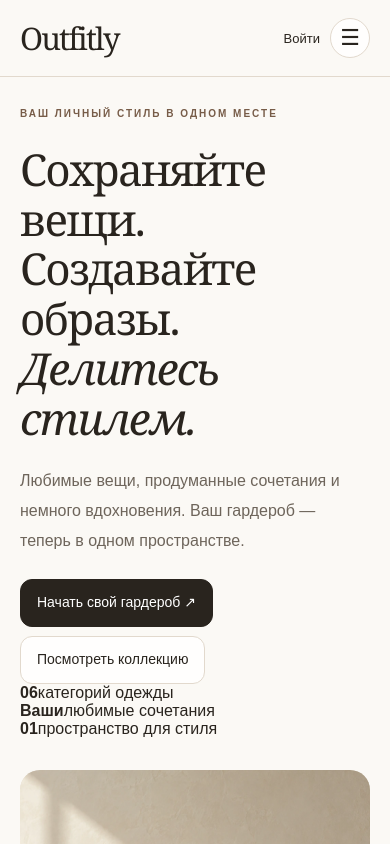
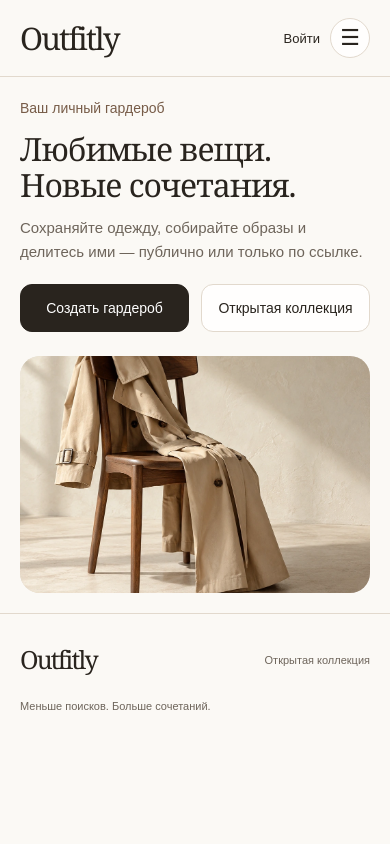
Before and after one commit to Bit-zevs/Outfitly, a website with bundled scripts: page src/frontend/index.html in a window 390 px wide. Shown: the top 844 px of the page. Built offline with nearby package versions, Linux system fonts and the light colour scheme; files whose address does not match are found by name.

Commit message:
feat(frontend): fit the landing page to laptop and mobile screens

```diff
--- a/src/frontend/index.html
+++ b/src/frontend/index.html
@@ -12,7 +12,7 @@
     <a class="skip-link" href="#content">Перейти к содержимому</a>
     <header id="header" class="site-header"></header>
     <main id="content" class="container page" tabindex="-1"><p role="status">Загружаем Outfitly…</p></main>
-    <footer class="site-footer"><a class="wordmark" href="#/">Outfitly<span>atelier</span></a><p>Меньше поисков. Больше сочетаний.</p><a href="#/discover">Открытая коллекция ↗</a></footer>
+    <footer class="site-footer"><a class="wordmark" href="#/">Outfitly<span>atelier</span></a><p>Меньше поисков. Больше сочетаний.</p><a href="#/discover">Открытая коллекция</a></footer>
     <dialog id="dialog" aria-labelledby="dialog-title"></dialog>
     <div id="toast" class="toast" role="status" aria-live="polite" hidden></div>
     <noscript>Для работы Outfitly включите JavaScript в браузере.</noscript>
--- a/src/frontend/src/pages.js
+++ b/src/frontend/src/pages.js
@@ -11,7 +11,7 @@ import { catalogQuery, changedFilter, safeReturn, shareAddress, profilePath, pub
 import { busy, confirmAction, modal, showError } from './ui.js';
 
 export function home(ctx) {
-  return { title: 'Ваш личный гардероб', html: `<section class="hero"><div class="hero-copy"><p class="eyebrow">Ваш личный стиль в одном месте</p><h1>Сохраняйте вещи.<br>Создавайте образы.<br><em>Делитесь стилем.</em></h1><p class="lead">Любимые вещи, продуманные сочетания и немного вдохновения. Ваш гардероб — теперь в одном пространстве.</p><div class="actions">${link(ctx.auth.user ? '/dashboard' : '/register', ctx.auth.user ? 'В мой гардероб ↗' : 'Начать свой гардероб ↗', 'btn')}${link('/discover', 'Посмотреть коллекцию', 'btn outline')}</div><div class="hero-notes"><div><strong>06</strong><span>категорий одежды</span></div><div><strong>Ваши</strong><span>любимые сочетания</span></div><div><strong>01</strong><span>пространство для стиля</span></div></div></div><div class="hero-art"><img class="hero-image" src="./src/assets/hero.webp" alt="Песочный тренч на деревянном стуле в светлой студии"><img class="hero-float" src="./src/assets/hero-bag.webp" alt="Сумка как завершающая деталь образа"></div></section><section class="home-bottom"><p class="eyebrow">Своя коллекция. Свой ритм.</p><h2>Больше возможностей<br>для вещей, которые вы любите.</h2><p class="lead">Добавляйте одежду, собирайте комплекты и делитесь находками — публично или только по ссылке.</p></section>` };
+  return { title: 'Ваш личный гардероб', html: `<div class="home-page"><section class="hero"><div class="hero-copy"><p class="home-intro">Ваш личный гардероб</p><h1>Любимые вещи.<br>Новые сочетания.</h1><p class="lead">Сохраняйте одежду, собирайте образы и делитесь ими — публично или только по ссылке.</p><div class="actions">${link(ctx.auth.user ? '/dashboard' : '/register', ctx.auth.user ? 'В мой гардероб' : 'Создать гардероб', 'btn')}${link('/discover', 'Открытая коллекция', 'btn outline')}</div></div><div class="hero-art"><img class="hero-image" width="1024" height="1536" fetchpriority="high" src="./src/assets/hero.webp" alt="Песочный тренч на деревянном стуле в светлой студии"></div></section></div>` };
 }
 
 export function authPage(ctx, register) {
--- a/src/frontend/src/styles.css
+++ b/src/frontend/src/styles.css
@@ -2387,3 +2387,43 @@ input[type=file]::file-selector-button:hover { background: #e2d9cd; }
 #public-profile-header .profile-bio { max-width: 65ch; }
 .tabs { flex-wrap: wrap; }
 @media(max-width:600px) { .profile-heading { align-items: flex-start; gap: 16px; } .profile-heading > .user-avatar { width: 56px; height: 56px; flex-basis: 56px; font-size: 20px; } .profile-heading h1 { font-size: 32px; } }
+
+/* The landing composition fits the available window height with its image and actions visible. */
+.page:has(> .home-page) { padding-top: 28px; padding-bottom: 28px; min-height: 0; }
+.home-page .hero { grid-template-columns: 1.1fr 1fr; gap: clamp(28px,5vw,72px); padding: 0; }
+.home-page .hero-copy { min-width: 0; }
+.home-intro { font-size: 14px; color: var(--accent); margin: 0 0 16px; }
+.home-page .hero h1 { font-size: clamp(36px,4.2vw,56px); letter-spacing: -1.8px; line-height: 1.12; margin: 0 0 20px; }
+.home-page .lead { max-width: 410px; font-size: 16px; line-height: 1.7; margin: 0; }
+.home-page .actions { margin-top: 28px; gap: 12px; }
+.home-page .hero-art { height: clamp(280px,calc(100svh - 240px),500px); background: #e8dfd4; }
+.home-page .hero-image { width: 100%; height: 100%; object-fit: cover; object-position: center 70%; }
+@media(max-width:800px) { .home-page .hero { gap: 24px; } .home-page .hero h1 { font-size: 36px; } .home-page .actions { align-items: stretch; } }
+@media(max-width:600px) {
+  .page:has(> .home-page) { padding-block: 20px; }
+  .home-page .hero { grid-template-columns: minmax(0,1fr); gap: 24px; }
+  .home-page .hero h1 { font-size: clamp(32px,8vw,42px); letter-spacing: -1px; margin-bottom: 14px; }
+  .home-intro { margin-bottom: 10px; }
+  .home-page .lead { font-size: 15px; line-height: 1.6; }
+  .home-page .actions { margin-top: 20px; }
+  .home-page .actions .btn { flex: 1 1 130px; padding-inline: 12px; }
+  .home-page .hero-art { height: clamp(180px,28svh,260px); }
+}
+@media(min-width:601px) and (max-height:650px) { .home-page .hero h1 { font-size: 36px; } .home-page .lead { font-size: 15px; } .home-page .actions { margin-top: 20px; } }
+
+.catalog-results { grid-column: 1 / -1; display: flex; align-items: center; justify-content: space-between; gap: 16px; }
+.catalog-results > p { margin: 0; }
+.catalog-results .field { flex: 0 1 250px; }
+.filter-remove { display: inline-flex; align-items: center; gap: 10px; min-height: 44px; }
+.filter-remove:hover { background: var(--line); }
+.item-card .card-heading { flex-wrap: wrap; gap: 8px; }
+.page-head h1 { margin-bottom: 10px; }
+.statistics-distribution li div > span { min-width: 0; overflow-wrap: anywhere; }
+.support-text,.comment-text { max-width: 75ch; }
+input,textarea,select,button,a { scroll-margin-block: 100px; }
+.toast { bottom: max(24px, env(safe-area-inset-bottom)); }
+@media(max-width:600px) {
+ .catalog-results { align-items: stretch; flex-direction: column; }
+ .catalog-results .field { flex-basis: auto; }
+ .calendar-day { min-width: 0; }
+}
```
